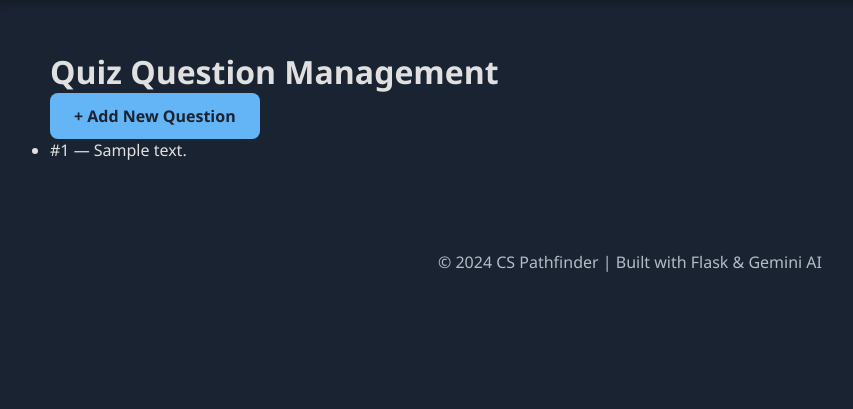
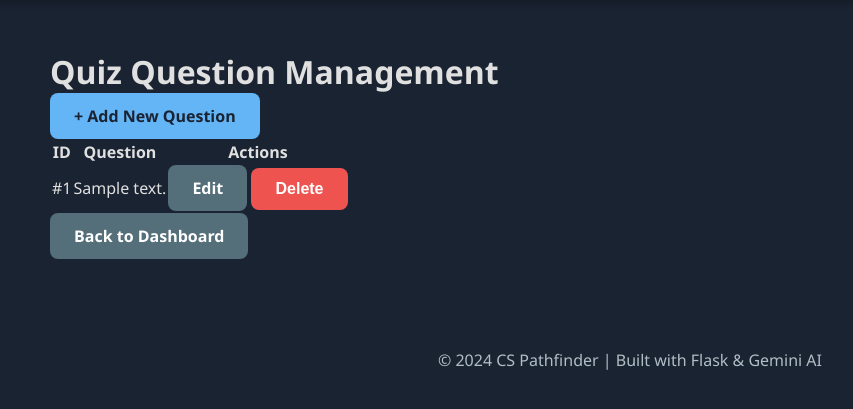
Before and after one commit to omaramin-77/cs-pathfinder, a Python web app: template templates/admin/questions.html in a window 1280 px wide. Shown: the part 109-518 px from the top of the page, without its empty margins (10-863 px from the left). Run offline with Jinja, Linux system fonts and the light colour scheme; the template is opened without the code that fills it: most values are stand-ins (such as "Sample title", 1, 10 or a date in 2020).

Commit message:
Refactor questions display to use a table format

```diff
--- a/templates/admin/questions.html
+++ b/templates/admin/questions.html
@@ -4,23 +4,41 @@
 
 {% block content %}
 <div class="admin-container">
-
     <div class="admin-header">
         <h1>Quiz Question Management</h1>
-        <a href="{{ url_for('admin_new_question') }}" class="btn btn-primary">
-            + Add New Question
-        </a>
+        <a href="{{ url_for('admin_new_question') }}" class="btn btn-primary">+ Add New Question</a>
     </div>
 
     {% if questions %}
-        <ul>
+    <table class="admin-table">
+        <thead>
+            <tr>
+                <th>ID</th>
+                <th>Question</th>
+                <th>Actions</th>
+            </tr>
+        </thead>
+        <tbody>
             {% for q in questions %}
-                <li>#{{ q.id }} — {{ q.question_text }}</li>
+            <tr>
+                <td>#{{ q.id }}</td>
+                <td>{{ q.question_text }}</td>
+                <td>
+                    <a href="{{ url_for('admin_edit_question', q_id=q.id) }}" class="btn btn-small btn-secondary">Edit</a>
+                    <form method="POST" action="{{ url_for('delete_question', q_id=q.id) }}" style="display: inline;" onsubmit="return confirm('Delete this question?');">
+                        <button type="submit" class="btn btn-small btn-danger">Delete</button>
+                    </form>
+                </td>
+            </tr>
             {% endfor %}
-        </ul>
+        </tbody>
+    </table>
     {% else %}
-        <p>No questions found</p>
+    <p class="empty-message">No questions found</p>
     {% endif %}
 
+    <div class="admin-footer">
+        <a href="{{ url_for('admin_dashboard') }}" class="btn btn-secondary">Back to Dashboard</a>
+    </div>
 </div>
 {% endblock %}
```
